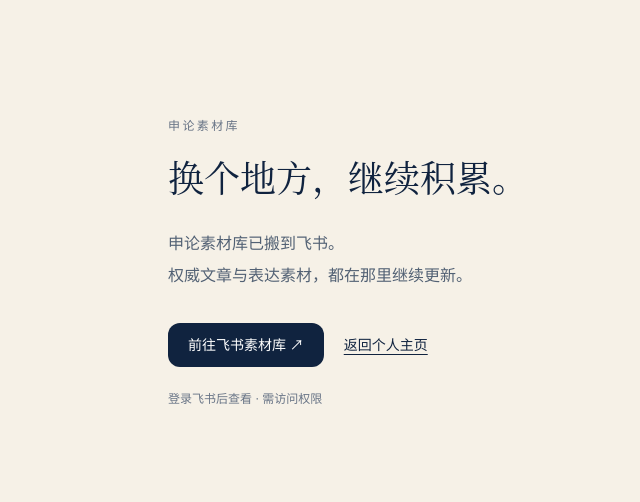
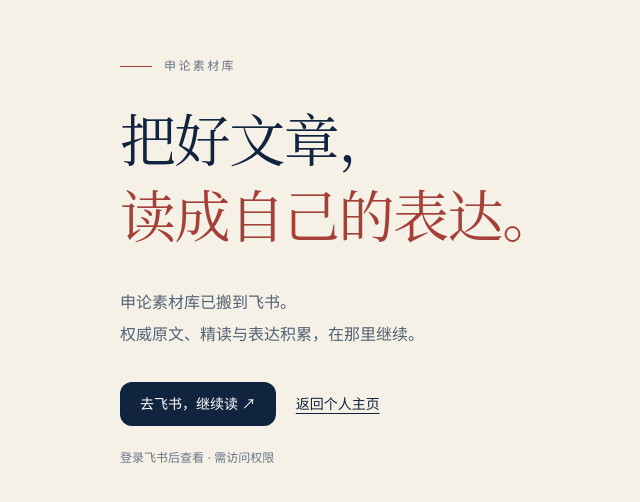
Before and after one commit to iheroing/liyi-website, a Next.js app: page /shenlun in a window 1280 px wide. Shown: the part 136-638 px from the top of the page, without its empty margins (184-824 px from the left). Built offline with nearby package versions, Linux system fonts and the light colour scheme.

Commit message:
design: turn Shenlun migration into a reading invitation

```diff
--- a/scripts/check-production.mjs
+++ b/scripts/check-production.mjs
@@ -21,7 +21,9 @@
   {
     name: "申论素材库",
     url: "https://www.liyi.online/shenlun",
-    markers: ["申论素材库已搬到飞书", "前往飞书素材库"],
+    // Stable page identity, not editorial copy: wording changes should not
+    // mark a still-serving migration page as down before deployment finishes.
+    markers: ["申论素材库已迁移", "https://huatu.feishu.cn/base/LloMbOivlaqSVDsPjUecLagJnsc"],
     minBytes: 1_000,
   },
   {
--- a/src/app/shenlun/page.tsx
+++ b/src/app/shenlun/page.tsx
@@ -3,21 +3,26 @@
 
 export const metadata: Metadata = {
   title: "申论素材库已迁移｜李弋的数字花园",
-  description: "申论素材库已搬到飞书。权威文章与表达素材，在那里继续积累。",
+  description: "把好文章，读成自己的表达。申论素材库已迁至飞书，权威原文、精读与表达积累在那里继续。",
 };
 
 export default function ShenlunPage() {
   return (
-    <main className="grid min-h-screen place-items-center bg-[#f6f1e7] px-6 py-16 text-[#10233f]">
-      <section className="w-full max-w-xl" aria-labelledby="migration-title">
-        <p className="mb-6 text-xs tracking-[0.2em] text-[#687486]">申论素材库</p>
-        <h1 id="migration-title" className="font-serif text-3xl leading-tight sm:text-4xl">换个地方，继续积累。</h1>
-        <p className="mt-6 text-base leading-8 text-[#526174]">
+    <main className="grid min-h-screen place-items-center bg-[#f6f1e7] px-6 py-16 text-[#10233f] sm:py-24">
+      <section className="w-full max-w-2xl" aria-labelledby="migration-title">
+        <p className="mb-8 flex items-center gap-3 text-xs tracking-[0.2em] text-[#687486]">
+          <span aria-hidden="true" className="h-px w-8 bg-[#a44037]" />申论素材库
+        </p>
+        <h1 id="migration-title" className="font-serif text-[2.25rem] leading-[1.35] tracking-tight sm:text-[3.5rem]">
+          把好文章，<br />
+          <span className="text-[#a44037]">读成自己的表达。</span>
+        </h1>
+        <p className="mt-7 text-base leading-8 text-[#526174]">
           申论素材库已搬到飞书。<br />
-          权威文章与表达素材，都在那里继续更新。
+          权威原文、精读与表达积累，在那里继续。
         </p>
         <div className="mt-8 flex flex-wrap items-center gap-5">
-          <a href="https://huatu.feishu.cn/base/LloMbOivlaqSVDsPjUecLagJnsc" target="_blank" rel="noopener noreferrer" className="rounded-lg bg-[#10233f] px-5 py-3 text-sm font-medium text-white focus-visible:outline-2 focus-visible:outline-offset-4 focus-visible:outline-[#10233f]">前往飞书素材库 ↗</a>
+          <a href="https://huatu.feishu.cn/base/LloMbOivlaqSVDsPjUecLagJnsc" target="_blank" rel="noopener noreferrer" className="rounded-lg bg-[#10233f] px-5 py-3 text-sm font-medium text-white transition-colors hover:bg-[#233d5c] focus-visible:outline-2 focus-visible:outline-offset-4 focus-visible:outline-[#10233f]">去飞书，继续读 ↗</a>
           <Link href="/" prefetch={false} className="text-sm underline underline-offset-4">返回个人主页</Link>
         </div>
         <p className="mt-5 text-xs leading-6 text-[#687486]">登录飞书后查看 · 需访问权限</p>
```
Also changed, not shown: 1 other file (tests, documents, lock files or other folders).
